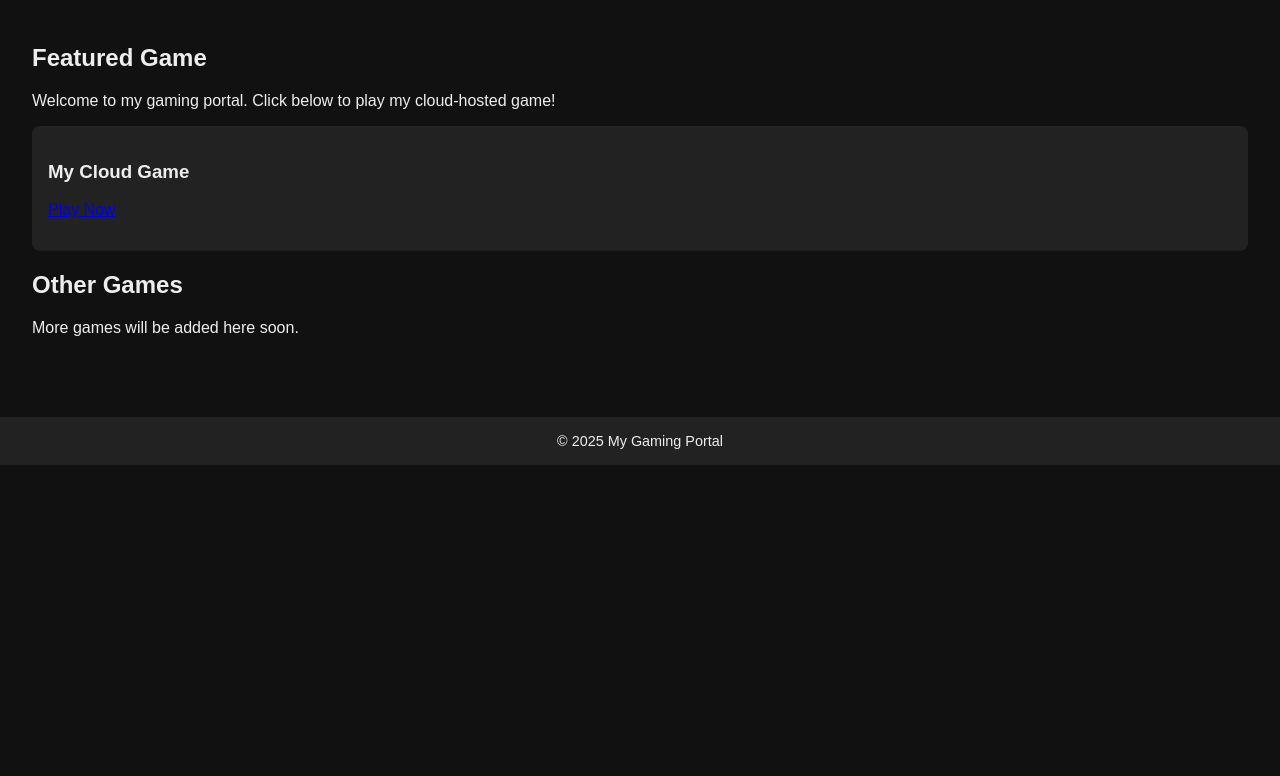
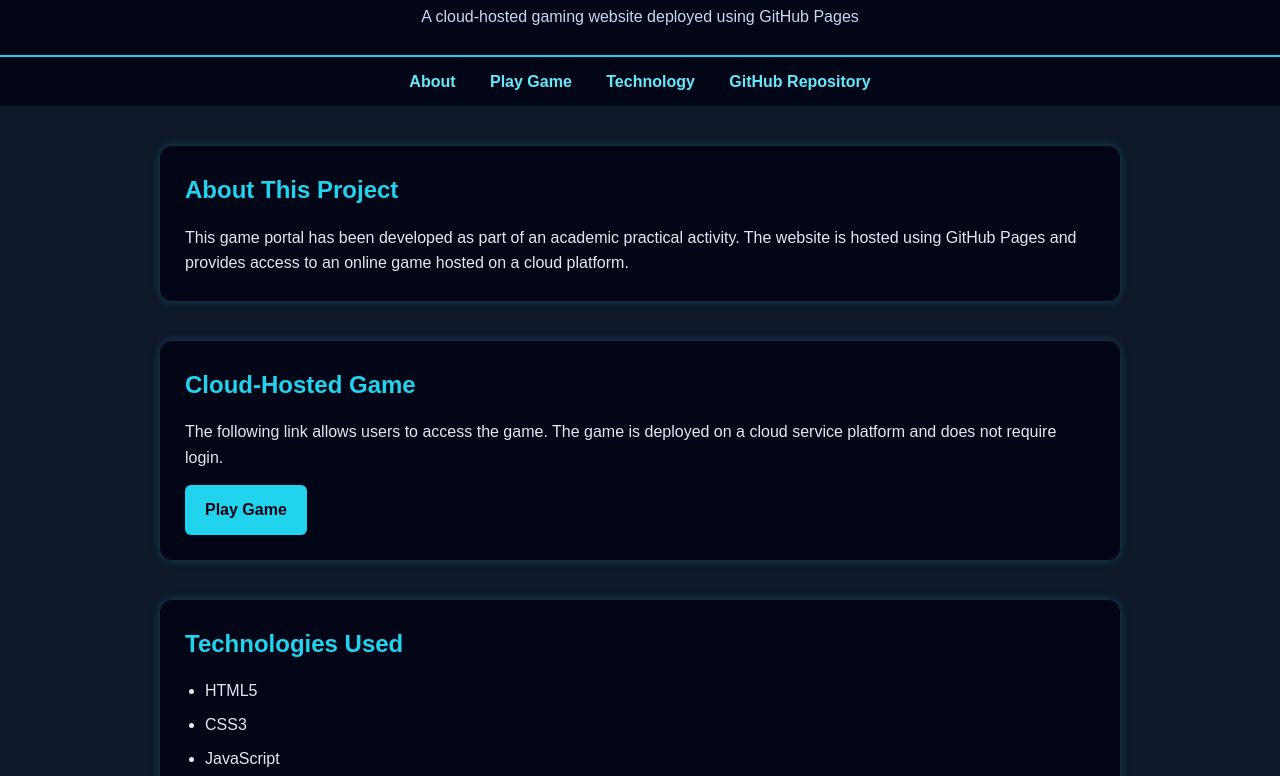
Before and after one commit to Abhinav-0311/Game_Portal, a plain HTML site: page index.html in a window 1280 px wide. Shown: the part 95-871 px from the top of the page. Before the commit the page ends 800 px from the top, so only its background shows below. Drawn offline with Linux system fonts and the light colour scheme.

```diff
--- a/index.html
+++ b/index.html
@@ -1,47 +1,180 @@
 <!DOCTYPE html>
 <html lang="en">
 <head>
-  <meta charset="UTF-8" />
-  <meta name="viewport" content="width=device-width, initial-scale=1.0" />
-  <title>My Gaming Portal</title>
+    <meta charset="UTF-8">
+    <title>Game Portal</title>
+    <meta name="viewport" content="width=device-width, initial-scale=1.0">
+
     <style>
-    body { font-family: Arial, sans-serif; margin: 0; padding: 0; background: #111; color: #eee; }
-    header { background: #222; padding: 1rem 2rem; }
-    header h1 { margin: 0; }
-    nav a { margin-right: 1rem; color: #0ff; text-decoration: none; }
-    main { padding: 2rem; }
-    .game-link { padding: 1rem; background: #222; margin-bottom: 1rem; border-radius: 8px; }
-    footer { text-align: center; padding: 1rem; background: #222; margin-top: 2rem; font-size: 0.9rem; }
+        * {
+            margin: 0;
+            padding: 0;
+            box-sizing: border-box;
+        }
+
+        body {
+            font-family: Arial, Helvetica, sans-serif;
+            background-color: #0f172a;
+            color: #e5e7eb;
+            line-height: 1.6;
+        }
+
+        header {
+            background-color: #020617;
+            padding: 25px;
+            text-align: center;
+            border-bottom: 2px solid #22d3ee;
+        }
+
+        header h1 {
+            font-size: 2.5rem;
+            color: #22d3ee;
+        }
+
+        header p {
+            margin-top: 10px;
+            color: #cbd5f5;
+        }
+
+        nav {
+            background-color: #020617;
+            padding: 12px;
+            text-align: center;
+        }
+
+        nav a {
+            color: #67e8f9;
+            margin: 0 15px;
+            text-decoration: none;
+            font-weight: bold;
+        }
+
+        nav a:hover {
+            text-decoration: underline;
+        }
+
+        main {
+            max-width: 1000px;
+            margin: auto;
+            padding: 40px 20px;
+        }
+
+        section {
+            background-color: #020617;
+            padding: 25px;
+            margin-bottom: 40px;
+            border-radius: 12px;
+            box-shadow: 0 0 10px rgba(34, 211, 238, 0.25);
+        }
+
+        section h2 {
+            color: #22d3ee;
+            margin-bottom: 15px;
+        }
+
+        .btn {
+            display: inline-block;
+            margin-top: 15px;
+            padding: 12px 20px;
+            background-color: #22d3ee;
+            color: #020617;
+            text-decoration: none;
+            font-weight: bold;
+            border-radius: 6px;
+        }
+
+        .btn:hover {
+            background-color: #67e8f9;
+        }
+
+        footer {
+            background-color: #020617;
+            text-align: center;
+            padding: 15px;
+            font-size: 0.9rem;
+            color: #94a3b8;
+            border-top: 2px solid #22d3ee;
+        }
+
+        ul {
+            padding-left: 20px;
+        }
+
+        li {
+            margin-bottom: 8px;
+        }
     </style>
 </head>
+
 <body>
+
 <header>
-    <h1>My Gaming Portal</h1>
-    <nav>
-      <a href="#featured">Featured Game</a>
-      <a href="#all-games">All Games</a>
-    </nav>
+    <h1>Game Portal</h1>
+    <p>A cloud-hosted gaming website deployed using GitHub Pages</p>
 </header>
 
+<nav>
+    <a href="#about">About</a>
+    <a href="#game">Play Game</a>
+    <a href="#tech">Technology</a>
+    <a href="#repository">GitHub Repository</a>
+</nav>
+
 <main>
-    <section id="featured">
-      <h2>Featured Game</h2>
-      <p>Welcome to my gaming portal. Click below to play my cloud-hosted game!</p>
-      <!-- You will replace # with your real game link in Objective 3 -->
-      <div class="game-link">
-        <h3>My Cloud Game</h3>
-        <p><a href="#" target="_blank">Play Now</a></p>
-      </div>
+
+    <section id="about">
+        <h2>About This Project</h2>
+        <p>
+            This game portal has been developed as part of an academic practical
+            activity. The website is hosted using GitHub Pages and provides access
+            to an online game hosted on a cloud platform.
+        </p>
     </section>
 
-    <section id="all-games">
-      <h2>Other Games</h2>
-      <p>More games will be added here soon.</p>
+    <section id="game">
+        <h2>Cloud-Hosted Game</h2>
+        <p>
+            The following link allows users to access the game. The game is
+            deployed on a cloud service platform and does not require login.
+        </p>
+
+        <a class="btn"
+           href="https://Abhinav-0311.github.io/Game_Portal/game.html"
+           target="_blank">
+           Play Game
+        </a>
     </section>
+
+    <section id="tech">
+        <h2>Technologies Used</h2>
+        <ul>
+            <li>HTML5</li>
+            <li>CSS3</li>
+            <li>JavaScript</li>
+            <li>Git and GitHub</li>
+            <li>GitHub Pages (Cloud Hosting)</li>
+        </ul>
+    </section>
+
+    <section id="repository">
+        <h2>GitHub Repository</h2>
+        <p>
+            The complete source code for this project is maintained on GitHub.
+            The repository has been shared with multiple users for collaboration.
+        </p>
+
+        <a class="btn"
+           href="https://github.com/Abhinav-0311/Game_Portal"
+           target="_blank">
+           View Repository
+        </a>
+    </section>
+
 </main>
 
 <footer>
-    &copy; 2025 My Gaming Portal
+    © 2025 | Game Portal | Cloud Computing Practical
 </footer>
+
 </body>
 </html>
```
Lines whose indentation alone changed are shown as unchanged.
